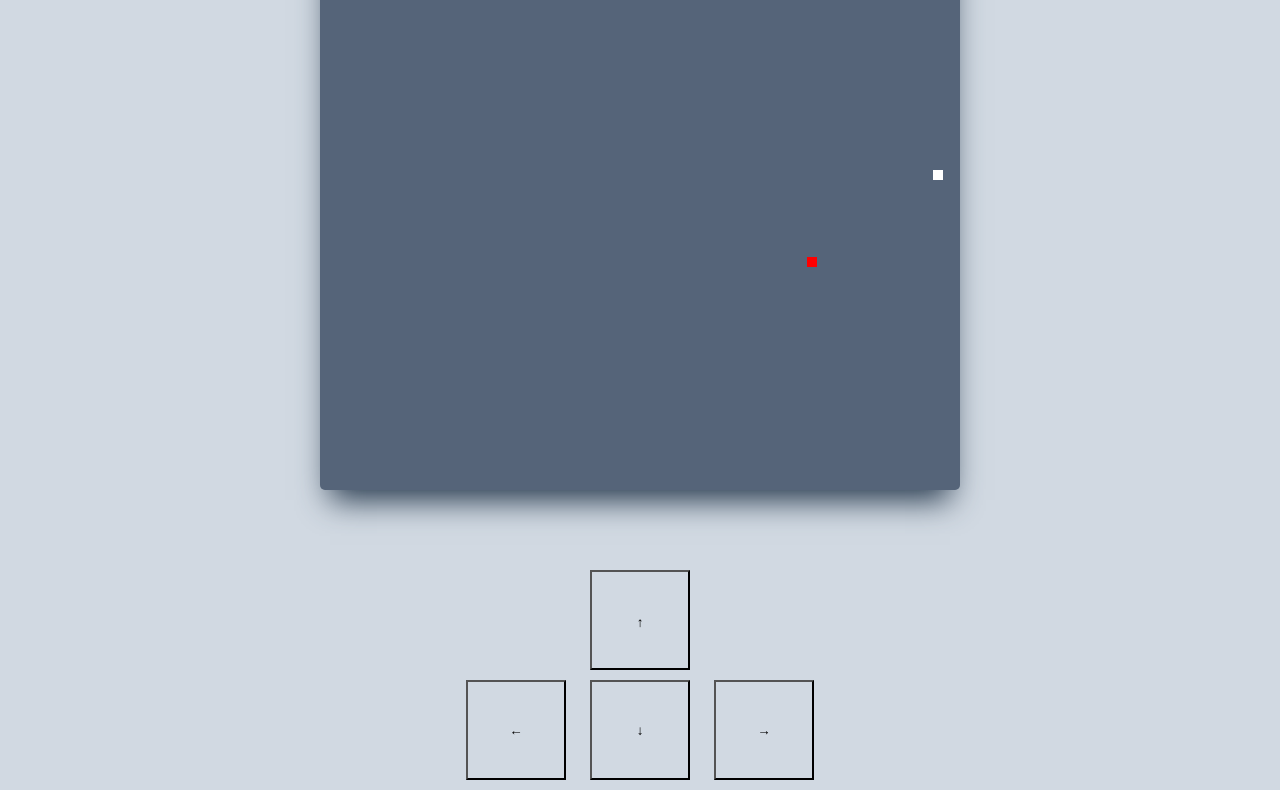
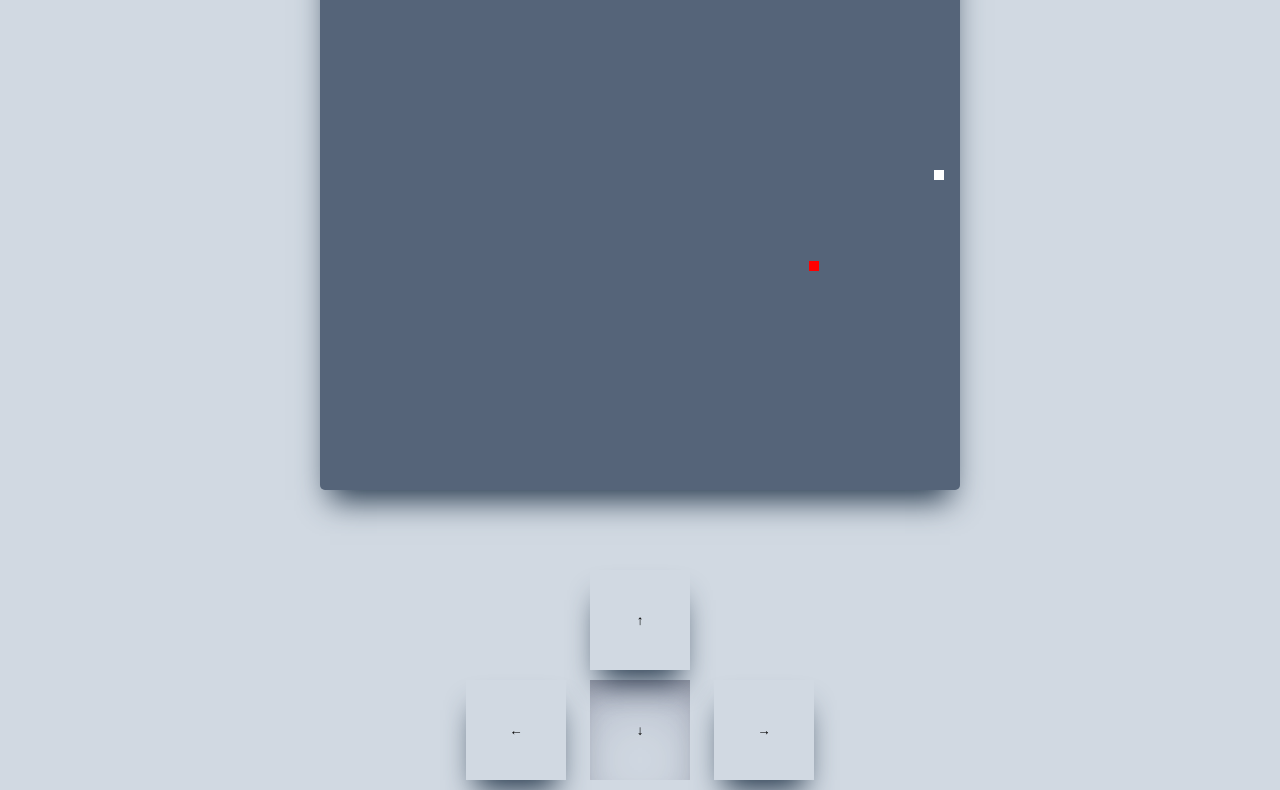
Before and after one commit to Aplha101/Snake-game, a plain HTML site: page index.html in a window 1280 px wide. Shown: the part 390-1180 px from the top of the page. Drawn offline with Linux system fonts and the light colour scheme; a web font is replaced by a local one.

Commit message:
full game ig

```diff
--- a/main.js
+++ b/main.js
@@ -4,12 +4,14 @@
 let D = document.getElementById('down')
 let L = document.getElementById('left')
 let R = document.getElementById('right')
-let sc = 15
-let score = 0
+let scor = document.getElementById("sco")
+let sc = 10
+let score = 1
 area.style = "background:#556479;"
 area.height = html.getBoundingClientRect().width / 2
 area.width = html.getBoundingClientRect().width / 2
 let ctx = area.getContext('2d')
+
 
 let RandomNum = (max, min) => {
   return Math.floor(Math.random() * (max - min + 1)) + min;
@@ -19,61 +21,107 @@
   return Math.sqrt(Math.pow(x - posx, 2) + Math.pow(y - posy, 2))
 }
 
-let snake = {
-  x: area.width / 2,
-  y: area.height / 2,
-  xsp: 1,
-  ysp: 0,
-  dir: (x, y) => {
-    snake.xsp = x
-    snake.ysp = y
-  },
-  eat: (pos) => {
-    let a = dist(snake.x , snake.y , pos.x , pos.y)
-    if(a <= 10){
+function clamp(value, min, max) {
+  return Math.min(Math.max(value, min), max);
+}
+
+function loc(npos) {
+  npos.x = Math.floor(RandomNum(area.width, 10))
+  npos.y = Math.floor(RandomNum(area.height, 10))
+}
+
+
+class Snake {
+  constructor(x, y) {
+    this.x = x
+    this.y = y
+    this.xsp = 1
+    this.ysp = 0
+    this.tail = []
+    this.track = 0
+  }
+  eat(pos) {
+    let a = dist(this.x, this.y, pos.x, pos.y)
+    if (a <= 10) {
+      this.track += 10
       return true;
+    } else {
+      return false;
     }
-    else{
-      return false;
+  }
+  death(){
+    for(let i = 0; i < this.tail.length; i++){
+      if(this.x == this.tail[i].x && this.y == this.tail[i].y){
+        alert(`GAME OVER , your score was : ${score}`)
+        this.tail = []
+        this.track = 0
+        score = 0
+        this.x = area.width/2
+        this.y = area.height/2
       }
     }
   }
 
-  let food = {
-    x: Math.floor(RandomNum(area.width , 0)),
-    y: Math.floor(RandomNum(area.height , 0))
+  update() {
+    for (let i = 0; i < this.tail.length - 1; i++) {
+      this.tail[i] = this.tail[i+1]
     }
-function loc(npos){
-    npos.x = Math.floor(RandomNum(area.width , 0)),
-    npos.y = Math.floor(RandomNum(area.height , 0))
+    this.tail[this.track - 1] = { x: this.x, y: this.y }
+
+    this.x += this.xsp
+    this.y += this.ysp
   }
-/* Canvas as a plane*/
-// ↑ -Y
-// ↓ +Y
-// → +X
-// ← -X
-
-let Draw = () => {
-  ctx.clearRect(0, 0, area.width, area.height)
+  dir(x, y) {
+    this.xsp = x
+    this.ysp = y
+  }
+  show() {
     ctx.fillStyle = "#fff"
+    for (let i = 0; i < this.tail.length; i++){
+      ctx.fillRect(this.tail[i].x, this.tail[i].y, 10 , 10)
+    }
     ctx.beginPath()
     ctx.rect(snake.x, snake.y, 10, 10)
-  ctx.fill()
+    ctx.fill();
+  }
+  limit() {
+    this.x = clamp(snake.x, 0, area.width - sc)
+    this.y = clamp(snake.y, 0, area.height - sc)
+  }
+}
 
+class Food {
+  constructor(x, y) {
+    this.x = x
+    this.y = y
+  }
+  limit() {
+    food.x = clamp(food.x, 0, area.width - sc)
+    food.y = clamp(food.y, 0, area.height - sc)
+  }
+  show() {
     ctx.fillStyle = "red"
     ctx.beginPath()
-  ctx.rect(food.x, food.y, 10, 10)
-  ctx.fill()
+    ctx.rect(this.x, this.y, 10, 10)
+    ctx.fill();
+
+  }
 }
 
-function clamp(value, min, max) {
-  return Math.min(Math.max(value, min), max);
+
+let snake = new Snake(area.width / 2, area.height / 2)
+
+let food = new Food(Math.floor(RandomNum(area.width, 10)), Math.floor(RandomNum(area.height, 10)))
+
+
+
+let Clear = () => {
+  ctx.clearRect(0, 0, area.width, area.height)
 }
-setInterval(() => { //things happen here
-if(snake.eat(food)){
-  loc(food)
-}
-  Draw()
+
+
+function controls() {
+  //mobiles
   U.addEventListener("click", () => {
     snake.dir(0, -1)
   })
@@ -87,9 +135,34 @@
     snake.dir(1, 0)
   })
 
+  window.addEventListener("keydown", (e) => {
+    console.log(evt)
+  })
 
-  snake.x += snake.xsp
-  snake.y += snake.ysp
-  snake.x = clamp(snake.x, 0, area.width - sc)
-  snake.y = clamp(snake.y, 0, area.height - sc)
+}
+
+setInterval(() => {
+  Clear()
+  controls()
+
+  snake.update()
+  snake.show()
+  snake.limit()
+  snake.death()
+
+  food.show()
+  food.limit()
+
+
+  if (snake.eat(food)) {
+    score++
+    loc(food)
+  }
+
 }, 17)
+
+//Canvas as a plane
+// ↑ -Y
+// ↓ +Y
+// → +X
+// ← -X
--- a/style.css
+++ b/style.css
@@ -20,7 +20,7 @@
   height:20%;
   width:100%;
   border-radius:5px;
-  box-shadow: rgba(50, 50, 93, 0.25) 0px 30px 60px -12px inset, rgba(0, 0, 0, 0.3) 0px 18px 36px -18px inset;
+  box-shadow: rgba(0, 0, 0, 0.35) 0px -50px 36px -28px inset;
   background:#acb8c9;
 }
 #area{
@@ -58,8 +58,16 @@
     height: 100px;
 }
 .btn{
+  padding-bottom:10px;
+  border:none;
   height:100%;
   outline:none;
   width:100%;
   background: transparent;
 }
+button{
+  box-shadow: rgb(38, 57, 77) 0px 20px 30px -10px;
+}
+.down>button{
+  box-shadow: rgba(50, 50, 93, 0.25) 0px 30px 60px -12px inset, rgba(0, 0, 0, 0.3) 0px 18px 36px -18px inset;
+}
```
Lines whose indentation alone changed are shown as unchanged.
